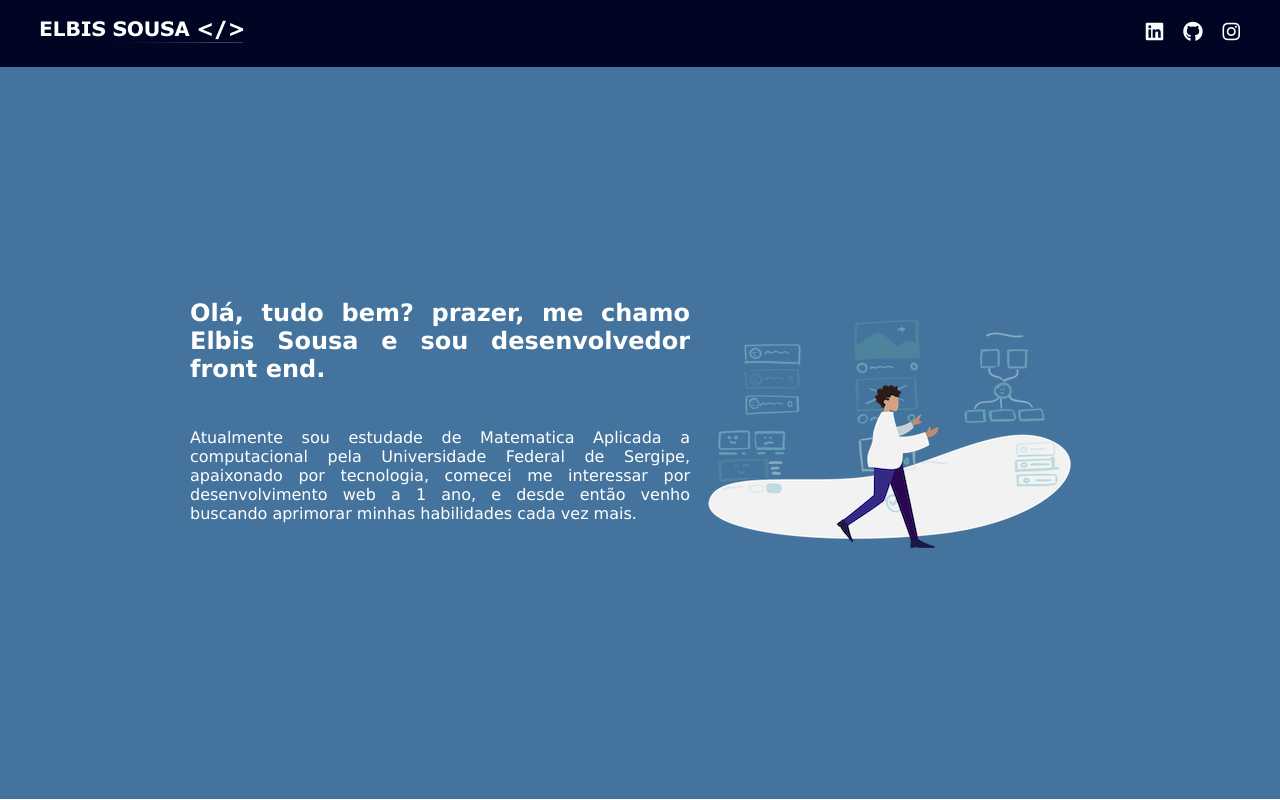
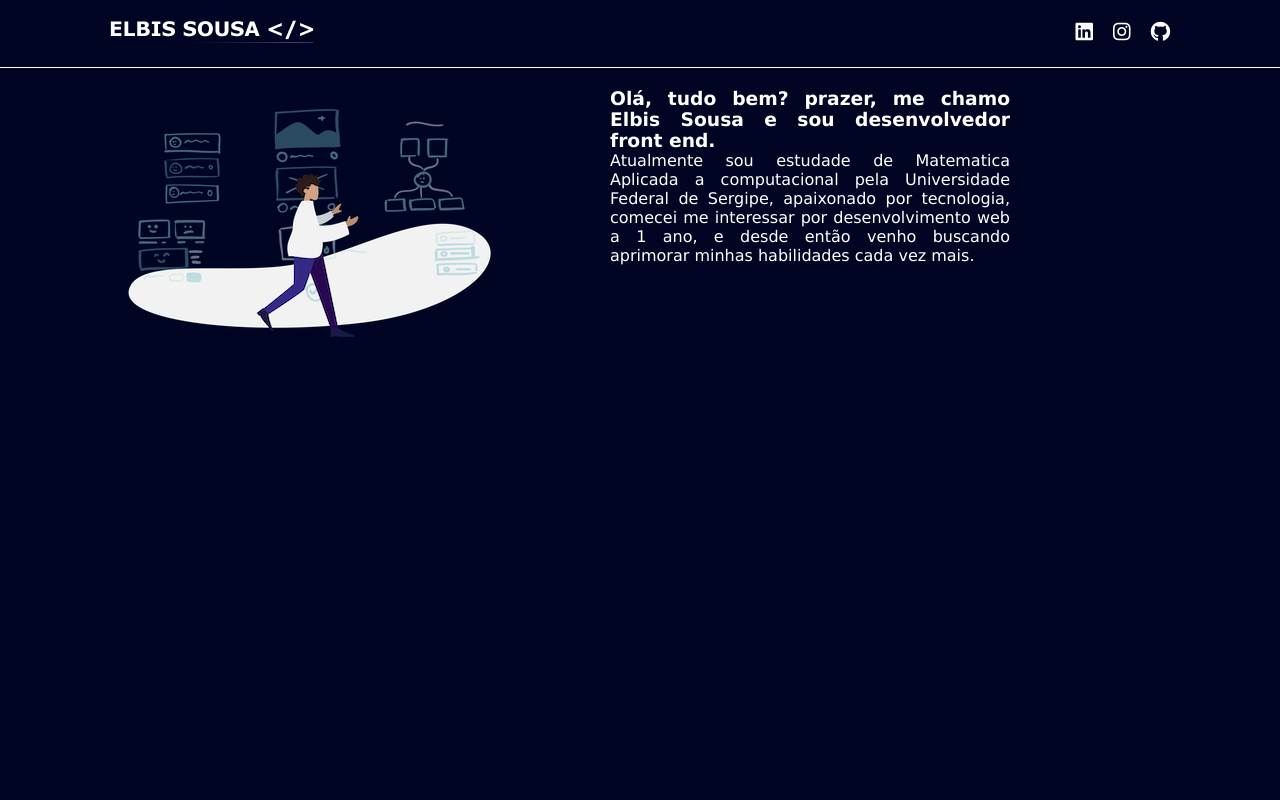
Before and after one commit to elbissousa27/portifolioPrincipal, a plain HTML site: page index.html in a window 1280 px wide. Drawn offline with Linux system fonts and the light colour scheme.

Commit message:
update portifolio

```diff
--- a/index.html
+++ b/index.html
@@ -8,23 +8,21 @@
     <link rel="stylesheet" href="style.css">
 </head>
 <body>
-    <header class="header">
-        <div class="container">
-            <div class="containerBox">
+    <section class="main">
+        <header class="header">
+            <div class="header-box">
                 <div class="logo">
-                    <a href="index.html"><img src="./imagens/logoversion2.png" alt=""></a>
+                    <img src="./imagens/logoversion2.png" alt="">
                 </div>
                 <div class="icons">
-                    <a href="#"><i class="fa-brands fa-linkedin"></i></a>
-                    <a href="#"><i class="fa-brands fa-github"></i></a>
-                    <a href="#"><i class="fa-brands fa-instagram"></i></a>
+                    <a href=""><i class="fa-brands fa-linkedin"></i></a>
+                    <a href=""><i class="fa-brands fa-instagram"></i></a>
+                    <a href=""><i class="fa-brands fa-github"></i></a>
                 </div>
             </div>
-        </div>
-    </header>
-    <section class="sobre">
-        <div class="about">
-            <div class="fase1">
+        </header>
+        <nav class="content">
+            <div class="container">
                 <div class="text">
                     <h1>
                         Olá, tudo bem?
@@ -38,14 +36,39 @@
                         venho buscando aprimorar minhas habilidades cada vez mais.
                     </p>
                 </div>
-                <div class="image">
+                <div class="imagem">
                     <img src="./imagens/image.png" alt="">
                 </div>
             </div>
-        </div>
+        </nav>
+        <footer>
+
+        </footer>
     </section>
 
 
     <script src="https://kit.fontawesome.com/5cb2b967be.js" crossorigin="anonymous"></script>
 </body>
 </html>
+
+<!--
+<div class="about">
+    <div class="fase1">
+        <div class="text">
+            <h1>
+                Olá, tudo bem?
+                prazer, me chamo <span>Elbis Sousa</span>
+                e sou desenvolvedor front end.
+            </h1>
+            <p>
+                Atualmente sou estudade de Matematica Aplicada a computacional
+                pela Universidade Federal de Sergipe, apaixonado por tecnologia,
+                comecei me interessar por desenvolvimento web a 1 ano, e desde então
+                venho buscando aprimorar minhas habilidades cada vez mais.
+            </p>
+        </div>
+        <div class="image">
+            <img src="./imagens/image.png" alt="">
+        </div>
+    </div>
+</div> -->
--- a/style.css
+++ b/style.css
@@ -6,98 +6,50 @@
     color: #fff;
 }
 
-/* .header{
-    background-color: red;
+.main{
+    height: 100vh;
     width: 100vw;
-    height: 100vh;
-} */
-
-.container{
     background-color: #000524;
-    padding: 20px;
+    position: relative;
 }
 
-.containerBox{
-    max-width: 1200px;
+.header{
+    border-bottom: 1px solid #fff;
+}
+
+.header-box{
+    max-width: 1100px;
     margin: 0 auto;
     display: flex;
     justify-content: space-between;
 }
 
-.icons{
-    display: flex;
-    font-size: 20px;
+.logo, .icons{
+    padding: 20px;
 }
 
 .icons a{
-    margin-left: 20px;
-    transition: .2s;
+    font-size: 20px;
+    margin-left: 15px;
+}
+/* fim header */
+
+
+.content{
+    max-width: 1100px;
+    margin: 0 auto;
+    padding: 20px;
+    display: flex;
 }
 
-.icons a:hover{
-    color: #fff;
-}
-/* fim do header */
-
-/* inicio seção sobre mim */
-
-
 .text{
-    display: flex;
-    flex-wrap: wrap;
-    width: 500px;
     text-align: justify;
+    max-width: 400px;
+    margin-left: 100px;
 }
 
-.sobre{
-    background-color: #44749D;
-    height: 91.5vh;
+.container{
     display: flex;
-    align-items: center;
+    flex-direction: row-reverse;
     justify-content: space-between;
 }
-
-.about{
-    display: flex;
-    max-width: 1200px;
-    margin: 0 auto;
-    justify-content: space-between;
-}
-
-.fase1{
-    display: flex;
-    justify-content: space-between;
-}
-
-
-
-
-
-
-
-
-
-
-
-
-
-
-
-
-
-
-/* .about{
-    max-width: 1200px;
-    margin: 0 auto;
-    display: fle;
-}
-
-
-
-.text{
-    width: 30vw;
-}
-
-.text h1 span{
-    color: #000524;
-} */
```
